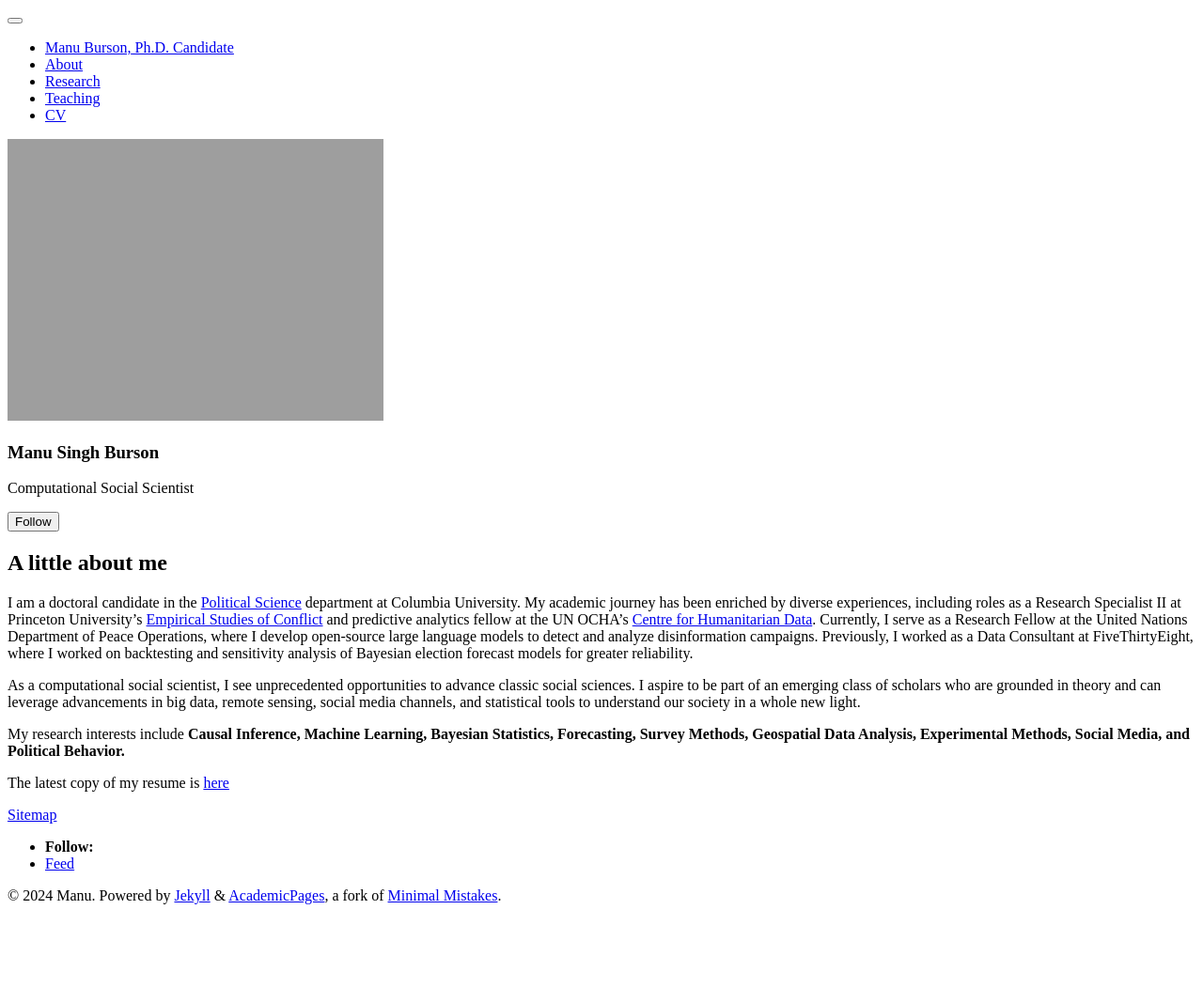
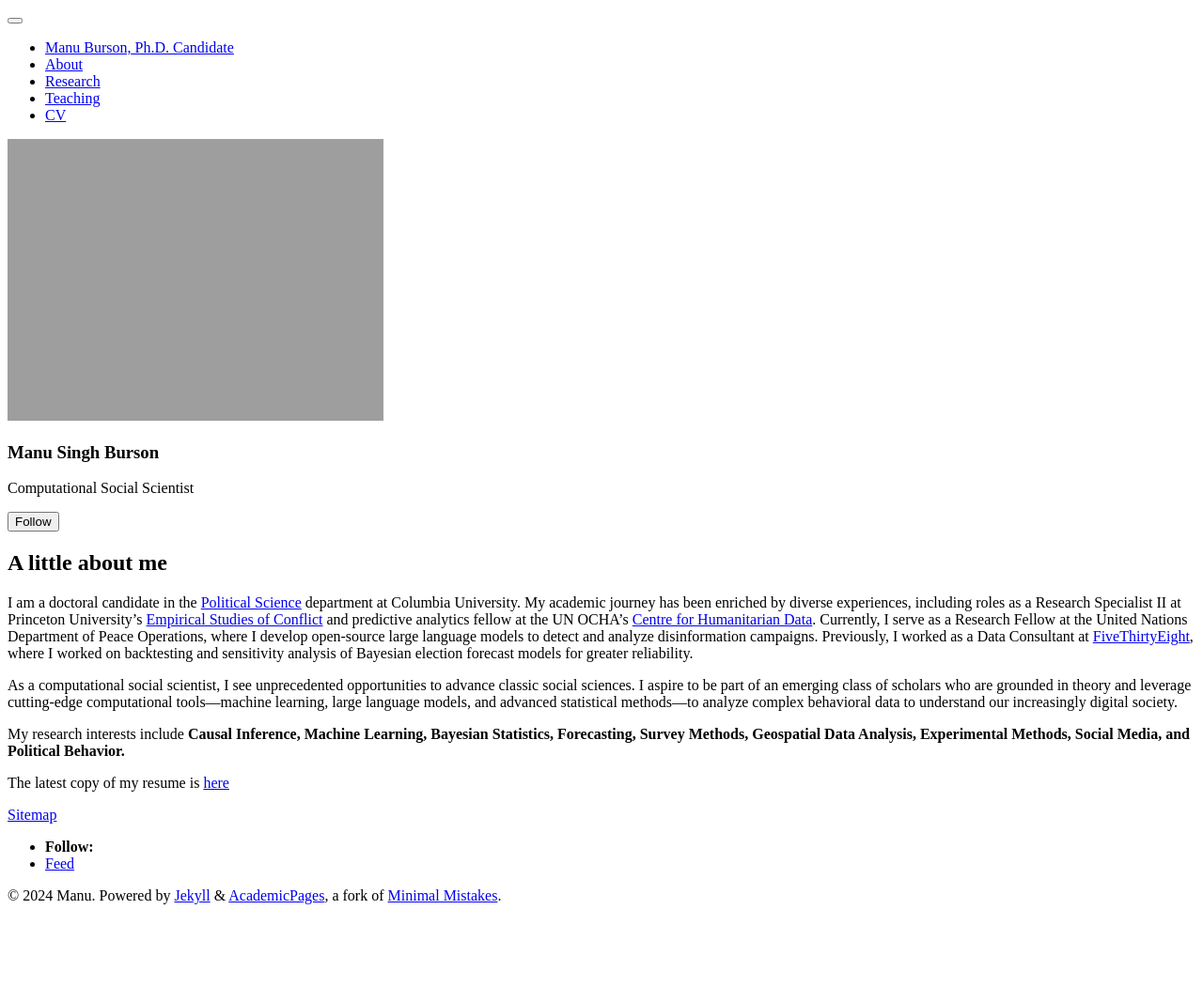
Before and after one commit to manusingh3/manusingh3.github.io, a Jekyll site: the page built from _pages/about.md, in a window 1280 px wide. Shown: the whole page at 94% size. Built offline with Jekyll 4.4.1, drawn with Linux system fonts in a browser that asks for light colours; a script bundle is joined from its source files by our own code; library files that are not in the unit come from our copies.

Commit message:
Update about.md

```diff
--- a/_pages/about.md
+++ b/_pages/about.md
@@ -8,9 +8,9 @@
 
 <h2> A little about me </h2>
 
-I am a doctoral candidate in the [Political Science](https://polisci.columbia.edu/content/manu-singh) department at Columbia University. My academic journey has been enriched by diverse experiences, including roles as a Research Specialist II at Princeton University's [Empirical Studies of Conflict](https://esoc.princeton.edu/) and predictive analytics fellow at the UN OCHA's [Centre for Humanitarian Data](https://data.humdata.org/). Currently, I serve as a Research Fellow at the United Nations Department of Peace Operations, where I develop open-source large language models to detect and analyze disinformation campaigns. Previously, I worked as a Data Consultant at FiveThirtyEight, where I worked on backtesting and sensitivity analysis of Bayesian election forecast models for greater reliability.
+I am a doctoral candidate in the [Political Science](https://polisci.columbia.edu/content/manu-singh) department at Columbia University. My academic journey has been enriched by diverse experiences, including roles as a Research Specialist II at Princeton University's [Empirical Studies of Conflict](https://esoc.princeton.edu/) and predictive analytics fellow at the UN OCHA's [Centre for Humanitarian Data](https://data.humdata.org/). Currently, I serve as a Research Fellow at the United Nations Department of Peace Operations, where I develop open-source large language models to detect and analyze disinformation campaigns. Previously, I worked as a Data Consultant at [FiveThirtyEight](https://projects.fivethirtyeight.com/), where I worked on backtesting and sensitivity analysis of Bayesian election forecast models for greater reliability.
 
-As a computational social scientist, I see unprecedented opportunities to advance classic social sciences. I aspire to be part of an emerging class of scholars who are grounded in theory and can leverage advancements in big data, remote sensing, social media channels, and statistical tools to understand our society in a whole new light.
+As a computational social scientist, I see unprecedented opportunities to advance classic social sciences. I aspire to be part of an emerging class of scholars who are grounded in theory and leverage cutting-edge computational tools—machine learning, large language models, and advanced statistical methods—to analyze complex behavioral data to understand our increasingly digital society.
 
 My research interests include **Causal Inference, Machine Learning, Bayesian Statistics, Forecasting, Survey Methods, Geospatial Data Analysis, Experimental Methods, Social Media, and Political Behavior.**
 
```
